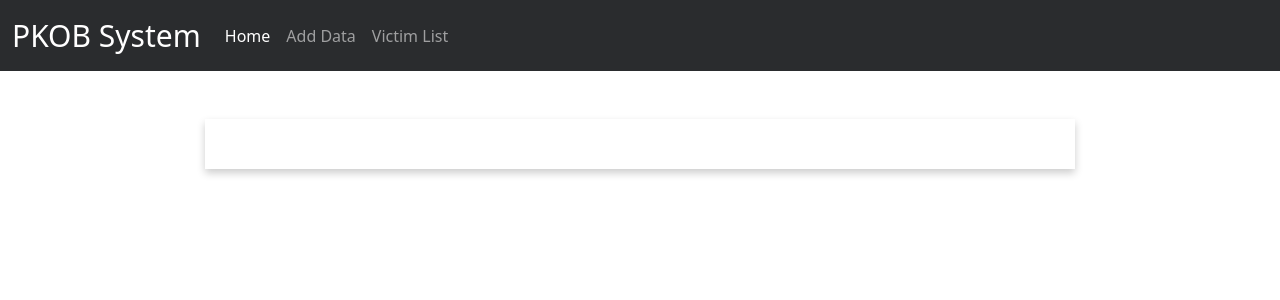
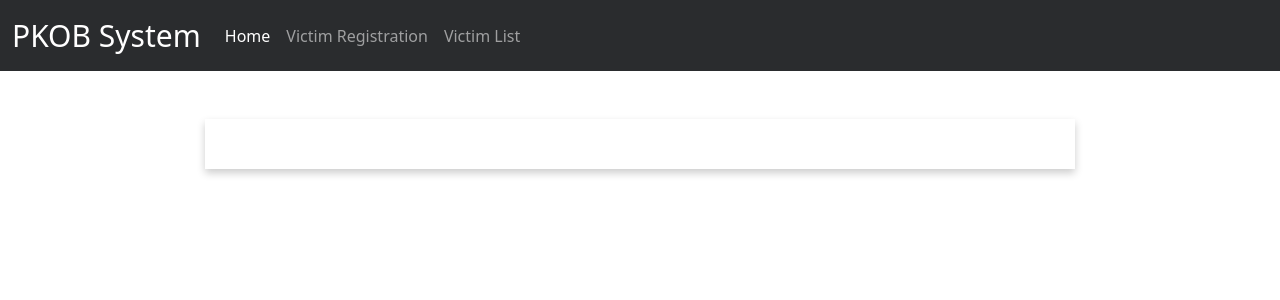
Before and after one commit to TanYiQing/PKOB-Website, a Django app: template App_Victim/templates/App_Victim/base.html in a window 1280 px wide. Shown: the top 300 px of the page. Run offline with Django 3.2, Linux system fonts and the light colour scheme; the template is opened without the code that fills it, so the values that code supplies are empty.

Commit message:
latest nav

```diff
--- a/App_Victim/templates/App_Victim/base.html
+++ b/App_Victim/templates/App_Victim/base.html
@@ -16,7 +16,7 @@
         <div class="collapse navbar-collapse" id="navbarNavAltMarkup">
           <div class="navbar-nav">
             <a class="nav-link active" aria-current="page" href="{% url "homepage" %}">Home</a>
-            <a class="nav-link" href="{% url "register" %}">Add Data</a>
+            <a class="nav-link" href="{% url "register" %}">Victim Registration</a>
             <a class="nav-link" href="{% url "view" %}">Victim List</a>
           </div>
         </div>
--- a/templates/index.html
+++ b/templates/index.html
@@ -17,8 +17,8 @@
         <div class="collapse navbar-collapse" id="navbarNavAltMarkup">
           <div class="navbar-nav">
             <a class="nav-link active" aria-current="page" href="{% url "homepage" %}">Home</a>
-            <a class="nav-link" href="{% url "register" %}">Add Data</a>
-            <a class="nav-link" href="{% url "view" %}">View Data</a>
+            <a class="nav-link" href="{% url "register" %}">Victim Registration</a>
+            <a class="nav-link" href="{% url "view" %}">Victim List</a>
           </div>
         </div>
       </div>
```
